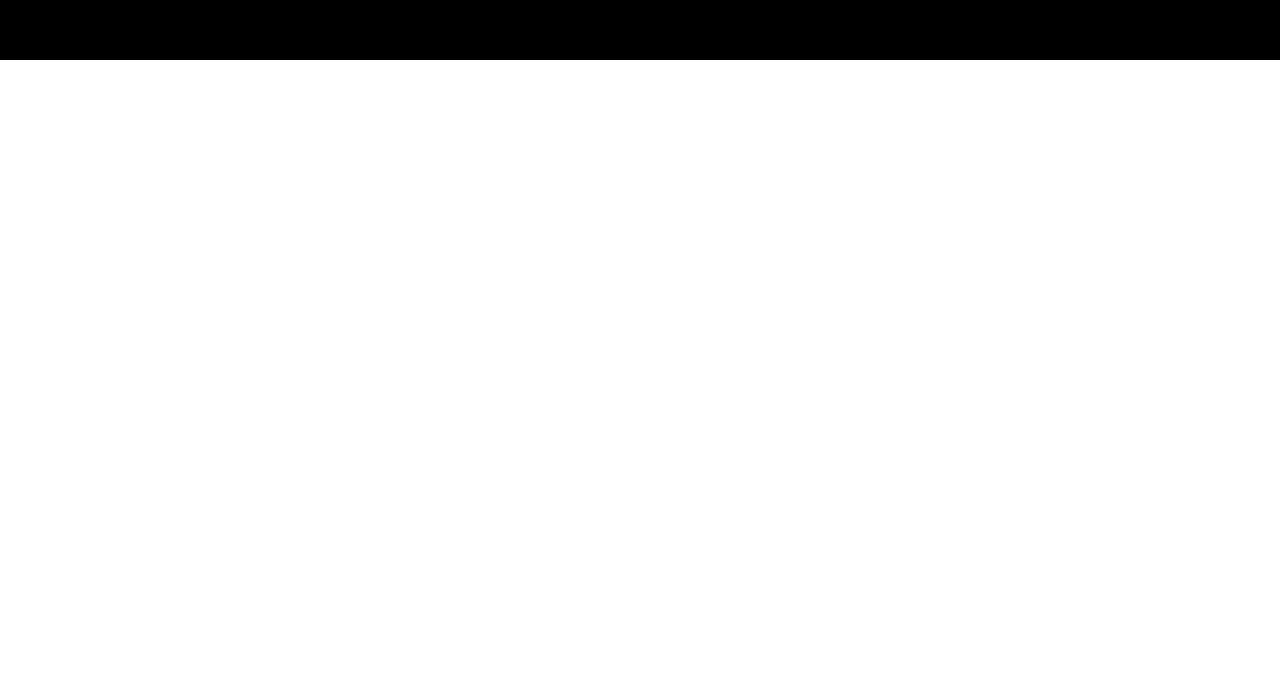
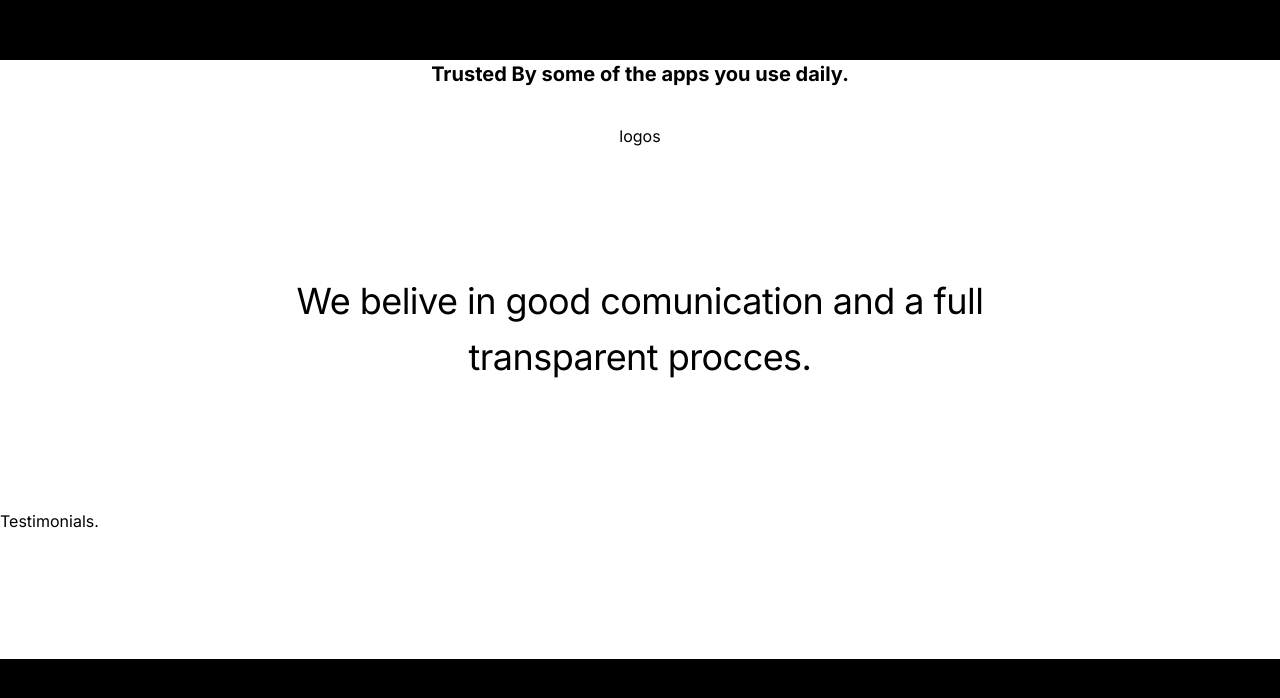
Before and after one commit to Chafai-Abdelkrim/intuitive-design, a Next.js app: page / in a window 1280 px wide. Shown: the part 5134-5832 px from the top of the page. Before the commit the page ends 5194 px from the top, so only its background shows below. Built offline with nearby package versions, Linux system fonts and the light colour scheme.

Commit message:
added trusted by section

```diff
--- a/app/page.tsx
+++ b/app/page.tsx
@@ -3,6 +3,7 @@
 import AboutUs from "@/components/aboutus";
 import Skills from "@/components/skills";
 import Works from "@/components/works";
+import TrustedBy from "@/components/trustedby";
 
 export default function Home() {
   return (
@@ -11,6 +12,7 @@
       <AboutUs />
       <Skills />
       <Works />
+      <TrustedBy />
     </>
   );
 }
--- /dev/null
+++ b/components/trustedby.tsx
@@ -0,0 +1,20 @@
+const TrustedBy = () => (
+  <section className="bg-white min-h-screen flex flex-col justify-center gap-16 md:gap-32">
+    <div className="flex flex-col justify-center items-center">
+        <h3 className="text-xl mb-10 font-bold text-center">
+            <span className="whitespace-nowrap">Trusted By</span>{' '}
+            <span className="whitespace-nowrap">some of the apps you use daily.</span>
+        </h3>
+        <div>logos</div>
+    </div>
+    <div className="flex flex-col justify-center items-center">
+        <div className="container mx-auto lg:max-w-[70%] lg:px-10">
+            <h3 className="text-3xl lg:text-4xl tracking-tight text-center px-10 !leading-[3.5rem]">We belive in good comunication and a full transparent procces.</h3>
+        </div>
+    </div>
+    <div>Testimonials.</div>
+    <div className="flex-1 bg-black"></div>
+  </section>
+);
+
+export default TrustedBy;
```
Also changed, not shown: components/work.tsx (line endings or trailing spaces).
